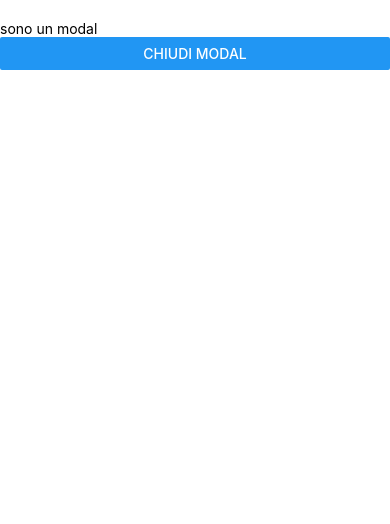
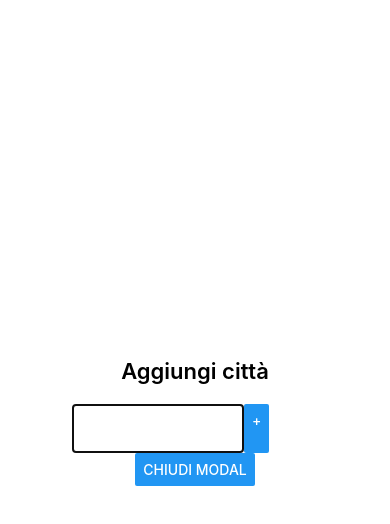
Before and after one commit to AndreaTom98/Meteo_ReactNative_Universapp, a React Native app: screen / in a window 390 px wide. Both pictures are taken after a click on the button "AGGIUNGI". Shown: the top 524 px of the page. Built offline with nearby package versions, Linux system fonts and the light colour scheme.

Commit message:
sezione 3 parte 6

```diff
--- a/App.js
+++ b/App.js
@@ -6,8 +6,15 @@ import AddCityModal from './components/AddCityModal';
 
 export default class App extends React.Component {
   state = {
-    cities: ['Roma', 'Milano', 'Parigi'],
+    cities: [],
     visible: false,
+  }
+  addCity = (city) => {
+    this.setState(prevState => {
+      return {
+        cities: prevState.cities.concat(city)
+      }
+    }, this.closeModal())
   }
   openModal = () => {
     this.setState({
@@ -21,11 +28,11 @@ export default class App extends React.Component {
   }
   render() {
     const cities = this.state.cities.map((city, index) => (
-      <WeatherCard title={city} />
+      <WeatherCard key={index} title={city} />
     ))
     return (
       <View style={styles.container}>
-        <AddCityModal visible={this.state.visible} closeModal={this.closeModal} />
+        <AddCityModal addCity={this.addCity} visible={this.state.visible} closeModal={this.closeModal} />
         <Header title={"Meteo App"} />
         <ScrollView contentContainerStyle={styles.cardContainer}>
           {cities}
--- a/components/AddCityModal.js
+++ b/components/AddCityModal.js
@@ -1,19 +1,52 @@
-import React from 'react';
-import {StyleSheet, View, Text, Modal, Button} from 'react-native';
+import React from "react";
+import { StyleSheet, View, Text, Modal, Button, TextInput } from "react-native";
 
-const AddCityModal = (props) => {
+class AddCityModal extends React.Component {
+  state = {
+    text: ""
+  };
+  handleChangedText = value => {
+    this.setState({
+      text: value
+    });
+  };
+  render() {
     return (
-        <Modal visible={props.visible} animationType={'slide'}>
-            <View style={{flex: 1, marginTop: 20}}>
-                <Text>sono un modal</Text>
-                <Button title={'chiudi modal'} onPress={props.closeModal} />
-            </View>
-        </Modal>
-    )
+      <Modal visible={this.props.visible} animationType={"slide"}>
+        <View style={styles.container}>
+          <Text style={styles.title}>Aggiungi città</Text>
+          <View style={{flexDirection: 'row'}}>
+            <TextInput
+              value={this.state.text}
+              onChangeText={this.handleChangedText}
+              style={styles.input}
+            />
+            <Button title={"+"} onPress={this.props.addCity.bind(this, this.state.text)} />
+          </View>
+
+          <Button title={"chiudi modal"} onPress={this.props.closeModal} />
+        </View>
+      </Modal>
+    );
+  }
 }
 
 const styles = StyleSheet.create({
-
-})
+  container: {
+    flex: 1,
+    justifyContent: "center",
+    alignItems: "center"
+  },
+  input: {
+    width: "70%",
+    borderWidth: 1,
+    paddingVertical: 15
+  },
+  title: {
+    fontSize: 22,
+    fontWeight: "600",
+    marginBottom: 20
+  }
+});
 
 export default AddCityModal;
```
